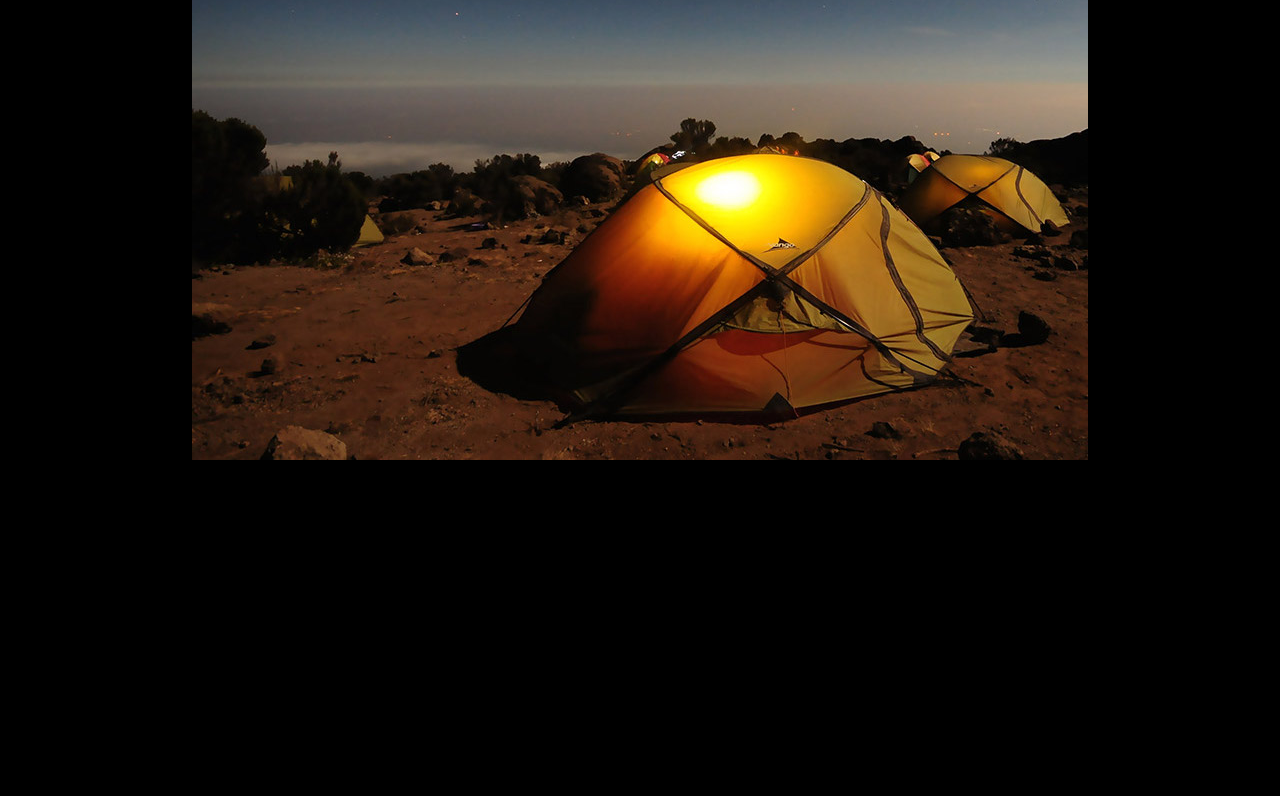
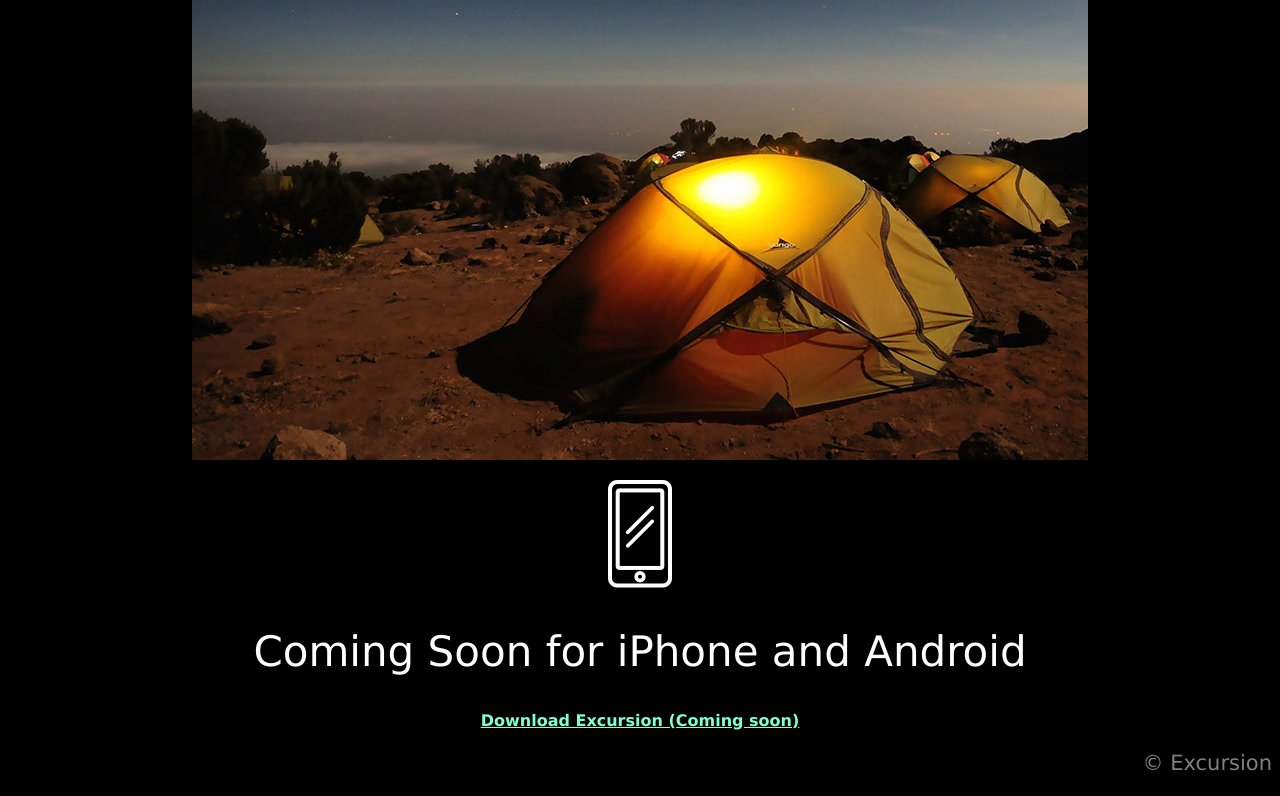
Before and after one commit to CoderClown/excursion, a plain HTML site: page index.html in a window 1280 px wide. Shown: the part 550-1346 px from the top of the page. Before the commit the page ends 1022 px from the top, so only its background shows below. Drawn offline with Linux system fonts and the light colour scheme.

Commit message:
Added bottom text and copyright

```diff
--- a/index.html
+++ b/index.html
@@ -17,7 +17,19 @@
 	    <h2>Your personal travel guide</h2>
 	    <h3>Excursion remembers places you like, and recommends new points of interest around you.</h3>
 
+	    <p>
 	      <img src="resources/images/excursion.jpg" alt="Tent">
+	    </p>
+
+	    <p>
+	      <img src="resources/images/phone.png" alt="Phone icon">
+	    </p>
+
+	    <h2>Coming Soon for iPhone and Android</h2>
+
+	    <h4><a href="#">Download Excursion (Coming soon)</a></h4>
+
+	    <p class="copyright">&copy; Excursion</p>
 
 	</body>
 </html>
--- a/resources/css/style.css
+++ b/resources/css/style.css
@@ -8,13 +8,11 @@ body {
 h1  {
 	font-weight: normal;
 	font-size: 50px;
-	text-align: center;
 	color: white;
 }
 
 h4 {
 	font-size: 16px;
-	text-align: center;
 }
 
 h2 {
@@ -36,3 +34,9 @@ a:visited {
 	color: Aquamarine;
 
 }
+
+.copyright {
+	text-align: right;
+	color: gray;
+	font-size: 21px;
+}
```
Lines whose indentation alone changed are shown as unchanged.
